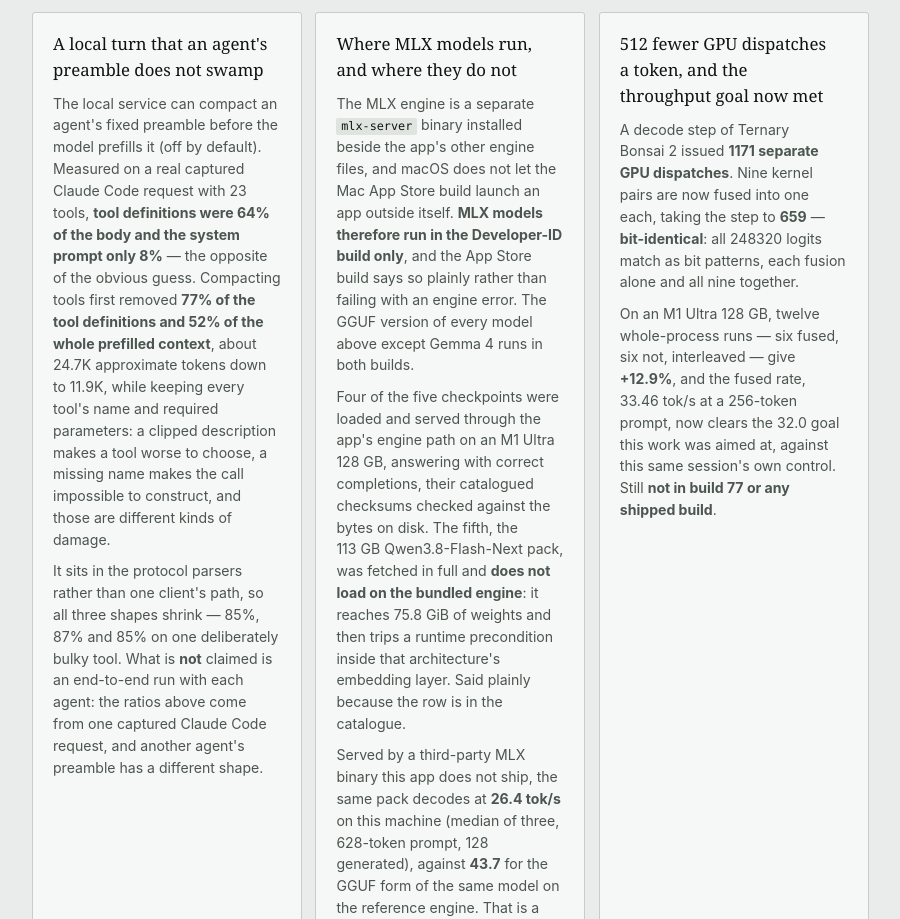
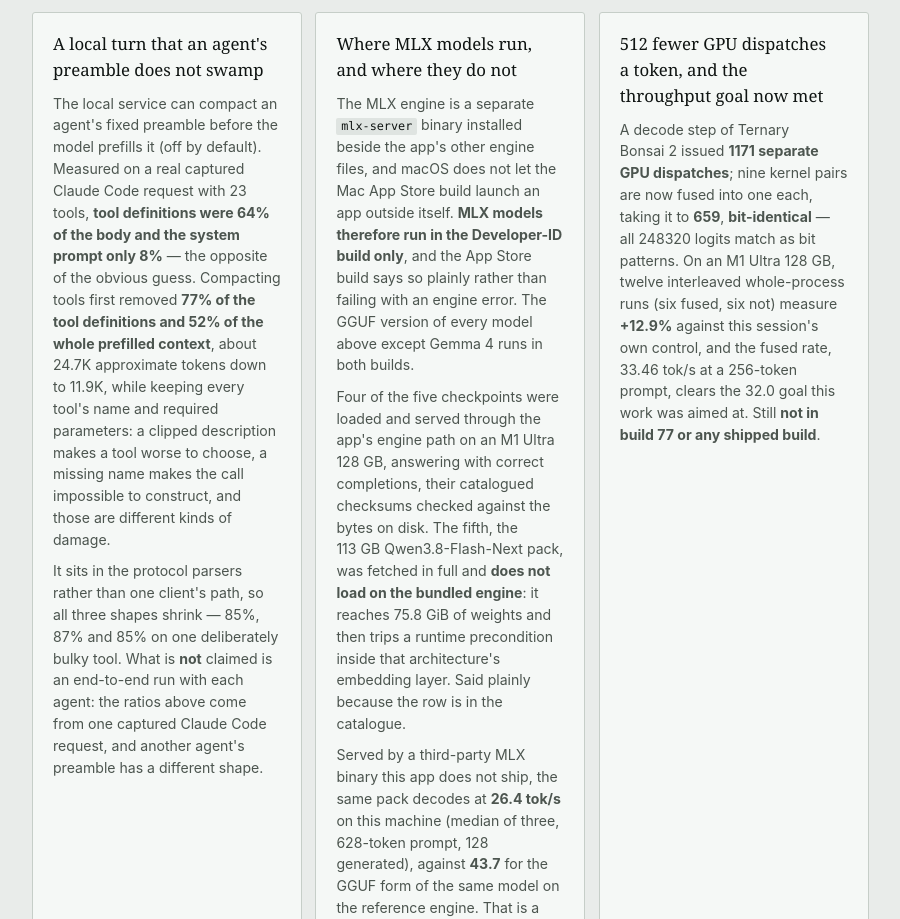
Before and after one commit to yijunyu/yijunyu.github.io, a plain HTML site: page local-mind/index.html in a window 1280 px wide. Shown: the part 1875-2794 px from the top of the page, without its empty margins (48-948 px from the left). Drawn offline with Linux system fonts and the light colour scheme.

Commit message:
Trim the nine-fusion poster copy further: one paragraph, same numbers
Merged the panel's two paragraphs into one and tightened the machines.json note
the same way. Still states the dispatch counts, bit-identical scope, hardware,
run protocol, the same-session control, the percentage and the goal numbers, and
the build caveat -- just fewer words around them.

```diff
--- a/local-mind/index.html
+++ b/local-mind/index.html
@@ -282,8 +282,7 @@
       </div>
       <div class="panel">
         <h3>512 fewer GPU dispatches a token, and the throughput goal now met</h3>
-        <p>A decode step of Ternary Bonsai&nbsp;2 issued <strong>1171 separate GPU dispatches</strong>. Nine kernel pairs are now fused into one each, taking the step to <strong>659</strong> &mdash; <strong>bit-identical</strong>: all 248320 logits match as bit patterns, each fusion alone and all nine together.</p>
-        <p>On an M1&nbsp;Ultra 128&nbsp;GB, twelve whole-process runs &mdash; six fused, six not, interleaved &mdash; give <strong>+12.9%</strong>, and the fused rate, 33.46&nbsp;tok/s at a 256-token prompt, now clears the 32.0 goal this work was aimed at, against this same session's own control. Still <strong>not in build&nbsp;77 or any shipped build</strong>.</p>
+        <p>A decode step of Ternary Bonsai&nbsp;2 issued <strong>1171 separate GPU dispatches</strong>; nine kernel pairs are now fused into one each, taking it to <strong>659</strong>, <strong>bit-identical</strong> &mdash; all 248320 logits match as bit patterns. On an M1&nbsp;Ultra 128&nbsp;GB, twelve interleaved whole-process runs (six fused, six not) measure <strong>+12.9%</strong> against this session's own control, and the fused rate, 33.46&nbsp;tok/s at a 256-token prompt, clears the 32.0 goal this work was aimed at. Still <strong>not in build&nbsp;77 or any shipped build</strong>.</p>
       </div>
     </div>
     <p class="lede" style="margin-top:.85rem">
```
Also changed, not shown: local-mind/machines.json (+1 -1 lines).
